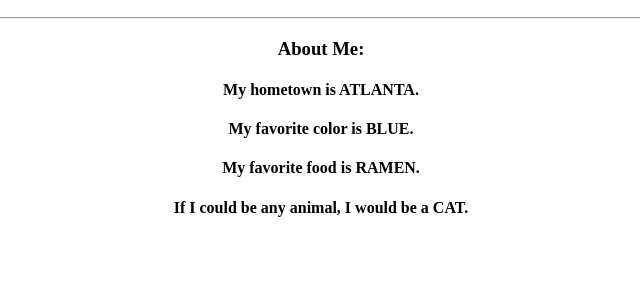
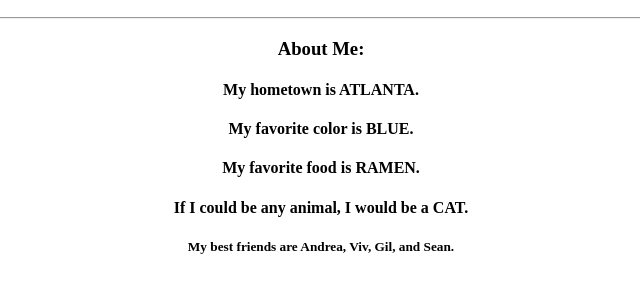
Before and after one commit to labeesley/my-first-repo, a plain HTML site: page index.html in a window 1280 px wide. Shown: the part 110-402 px from the top of the page, without its empty margins (319-959 px from the left). Drawn offline with Linux system fonts and the light colour scheme.

Commit message:
my third save

```diff
--- a/index.html
+++ b/index.html
@@ -15,6 +15,7 @@
 					<h4>My favorite color is BLUE.</h4>
 					<h4>My favorite food is RAMEN.</h4>
 					<h4>If I could be any animal, I would be a CAT.</h4>
+                    <h5>My best friends are Andrea, Viv, Gil, and Sean.</h5>
 			</div>
 		  </body>
 		</html>
```
